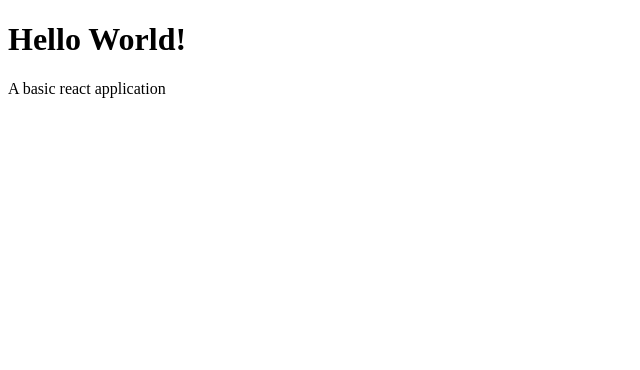
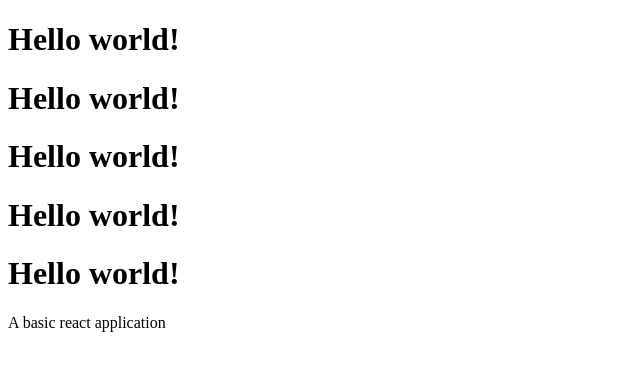
Before and after one commit to vahithabanu/react-fsd56wd2t, a React (Vite) app: page / in a window 1280 px wide. Shown: the top 370 px of the page, without its empty margins (0-640 px from the left). Built offline with nearby package versions, Linux system fonts and the light colour scheme.

Commit message:
creating second component

```diff
--- a/src/App.jsx
+++ b/src/App.jsx
@@ -1,5 +1,11 @@
 
+//creating our second component
 
+const Hello =() =>{
+  return(
+    <h1>Hello world!</h1>
+  )
+}
 
 
 
@@ -11,7 +17,11 @@
 function App() {
   return (
     <div>
-    <h1>Hello World!</h1>
+   <Hello/>
+   <Hello/>
+   <Hello/>
+   <Hello/>
+   <Hello/>
     <p>A basic react application</p>
     </div>
   )
```
